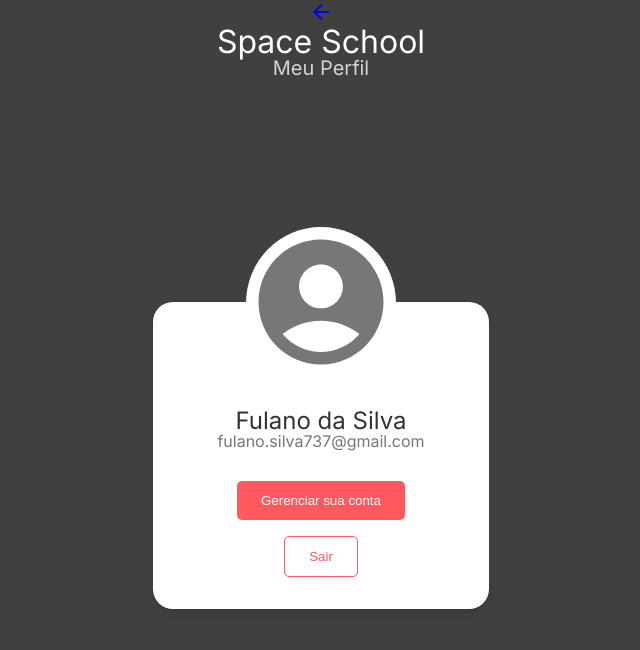
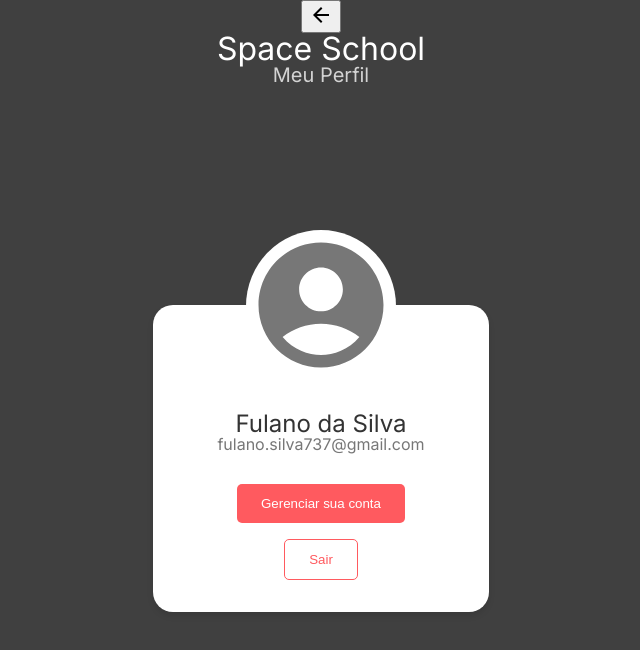
Before and after one commit to 20in13/TCC-LastVersion, a Next.js app: page /screens/Perfil in a window 1280 px wide. Shown: the top 650 px of the page, without its empty margins (319-959 px from the left). Built offline with nearby package versions, Linux system fonts and the light colour scheme.

Commit message:
29/08/24

```diff
--- a/src/app/screens/Perfil/page.jsx
+++ b/src/app/screens/Perfil/page.jsx
@@ -1,15 +1,20 @@
-import Link from 'next/link';
+// pages/profile.js
+"use client";
+
+import { useRouter } from 'next/navigation';
 import Image from 'next/image';
 import styles from './page.module.css';
 import AccountCircleIcon from '@mui/icons-material/AccountCircle';
 import ArrowBackIcon from '@mui/icons-material/ArrowBack';
 
 export default function Profile({ user }) {
+  const router = useRouter();
+
   return (
     <div className={styles.container}>
-      <Link href="/screens/HomeW" className={styles.backButton}>
+      <button className={styles.backButton} onClick={() => router.back()}>
         <ArrowBackIcon style={{ fontSize: 24 }} />
-      </Link>
+      </button>
       <h1 className={styles.title}>Space School</h1>
       <h2 className={styles.subtitle}>Meu Perfil</h2>
       <div className={styles.container}>
```
